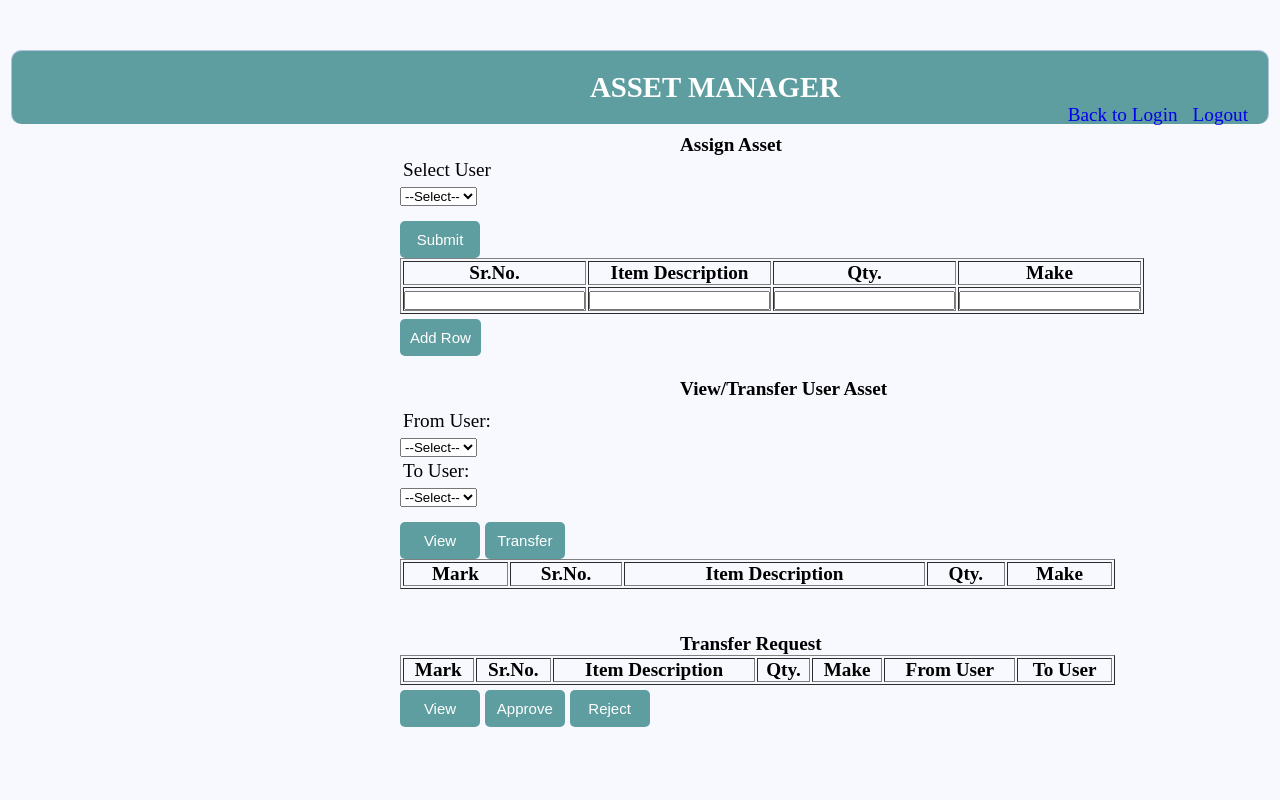
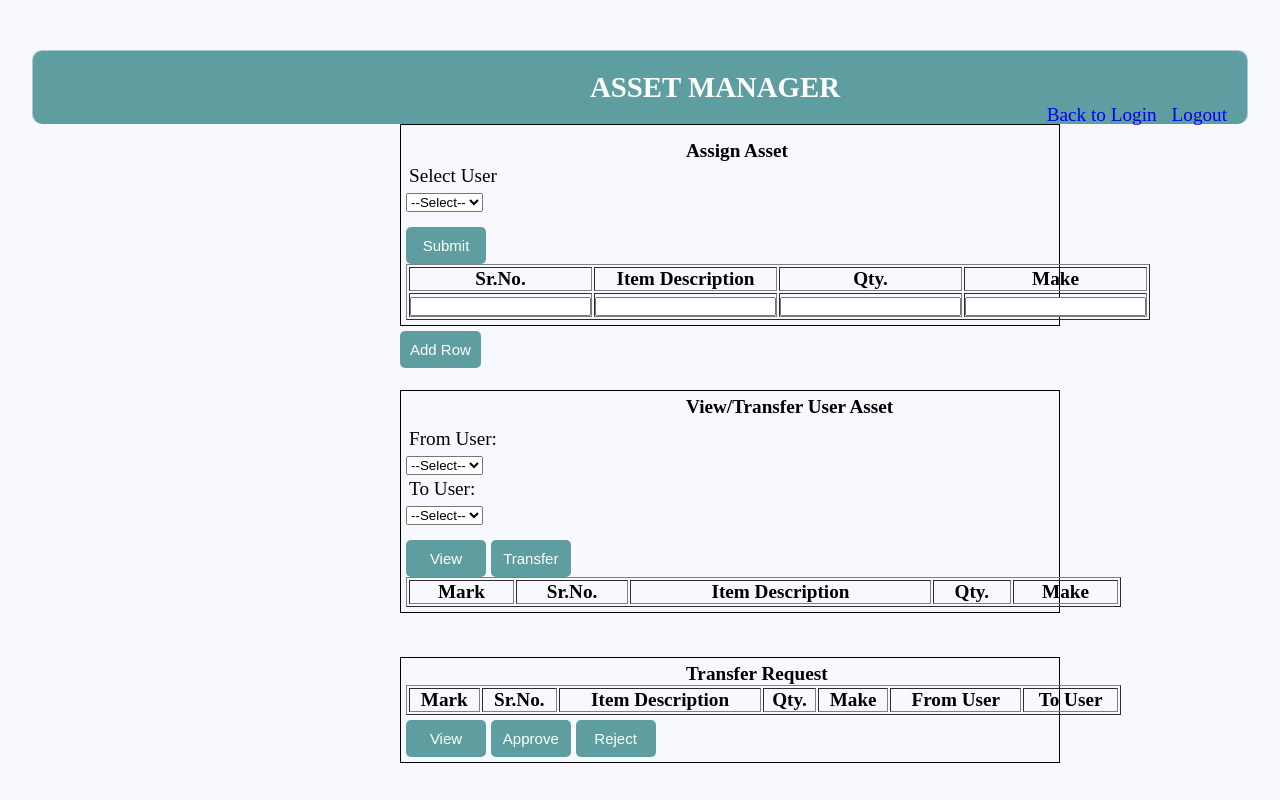
Before and after one commit to AnkurYadav619/Web-Based-Asset-Management, a PHP site: page /adminAsset.php in a window 1280 px wide. Run offline with PHP 8.4, Linux system fonts and the light colour scheme; lists and menus that the app fills with data are empty.

Commit message:
Update style.css

```diff
--- a/style.css
+++ b/style.css
@@ -1,4 +1,4 @@
-* { margin: 0px; padding: 0px; }
+* { margin: 0px; padding: 0px; box-sizing: border-box; }
 body {
 	font-size: 120%;
 	background: #F8F8FF;
@@ -14,6 +14,12 @@ body {
 	border-bottom: none;
 	border-radius: 10px 10px 0px 0px;
 	padding: 20px;
+}
+
+form {
+border : 1px solid #000;
+padding : 5px;
+
 }
 
 .login {
@@ -64,8 +70,6 @@ body {
 	padding: 20px;
 }
 
-
-
 #userSelector{
 	width:100px;
 	margin:0px auto;
```
